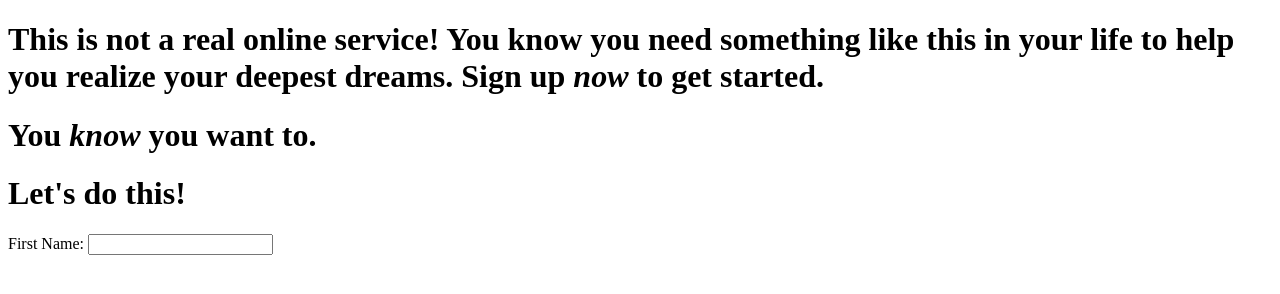
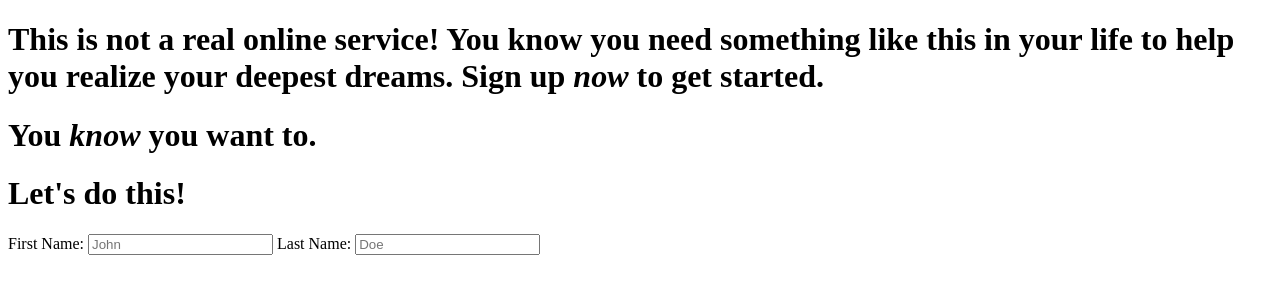
Before and after one commit to williamhok/sign-up-form, a plain HTML site: page index.html in a window 1280 px wide. Drawn offline with Linux system fonts and the light colour scheme; a web font is replaced by a local one.

Commit message:
Added first and last name input to the form

```diff
--- a/index.html
+++ b/index.html
@@ -18,8 +18,14 @@
 
     <form action="" method="">
         <h1>Let's do this!</h1>
-        <label for="first-name">First Name:</label>
-        <input type="text" id="first-name">
+        <div class="form-name">
+            <label for="first-name">First Name:</label>
+            <input type="text" id="first-name" name="first-name" placeholder="John">
+
+            <label for="last-name">Last Name:</label>
+            <input type="text" id="last-name" name="last-name" placeholder="Doe">
+        </div>
+
     </form>
 </body>
 </html>
```
